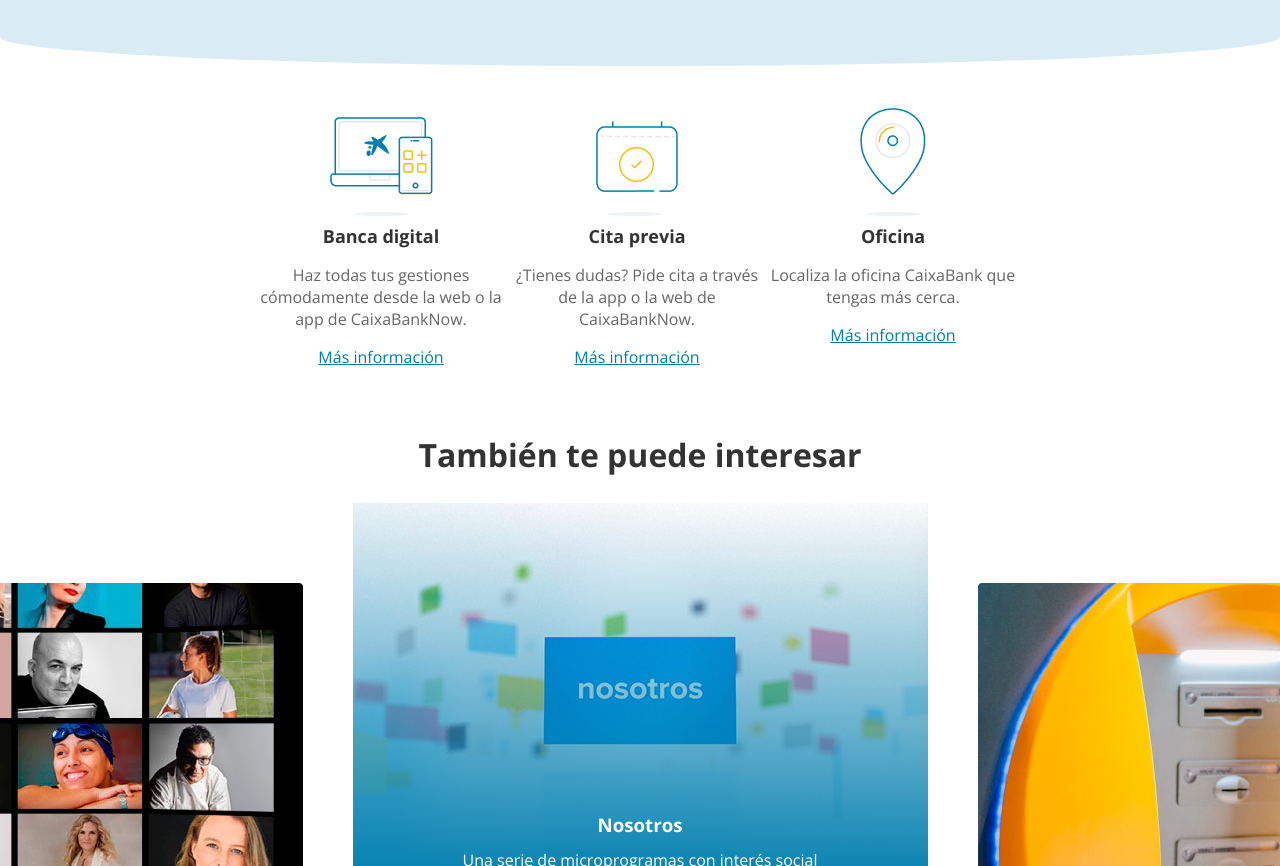
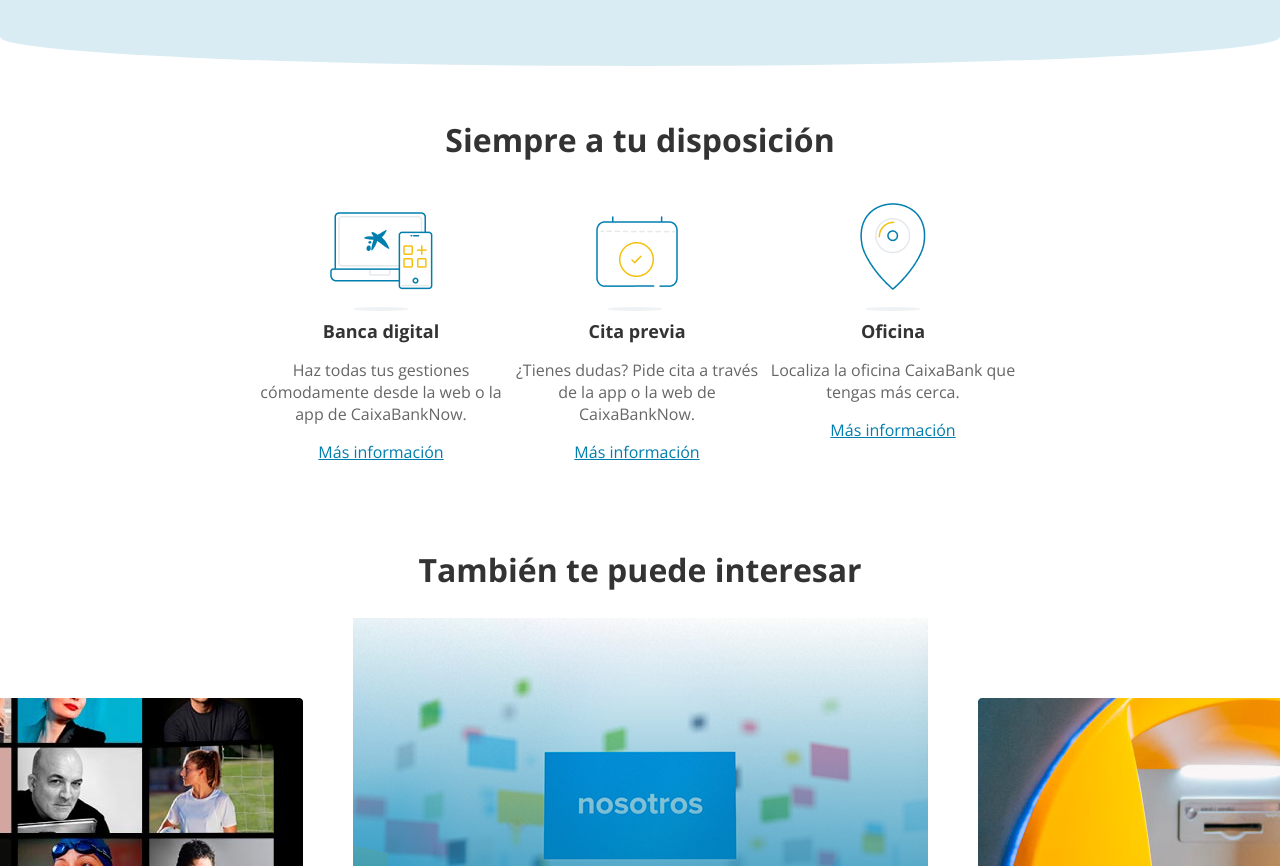
Before and after one commit to ivanhernandez-dev/diw-caixabank, a plain HTML site: page index.html in a window 1280 px wide. Shown: the part 2308-3174 px from the top of the page. Drawn offline with nearby package versions, Linux system fonts and the light colour scheme.

Commit message:
Add title info cards

```diff
--- a/index.html
+++ b/index.html
@@ -227,6 +227,8 @@
             </div>
         </section>
     </div>
+    <div class="c-info-cards">
+        <p class="c-title">Siempre a tu disposición</p>
         <div class="l-columns l-columns--3">
             <div class="c-card-info">
                 <img class="c-card-info__image" src="images/icons/dispositivos.png" alt="">
@@ -245,6 +247,7 @@
                 <span class="c-card-info__title">Oficina</span>
                 <p class="c-card__text">Localiza la oficina CaixaBank que tengas más cerca.</p>
                 <a class="c-card-info__link" href="">Más información</a>
+            </div>
         </div>
     </div>
     <div class="c-interest">
--- a/styles.css
+++ b/styles.css
@@ -190,6 +190,12 @@
     color: var(--color-blue-4);
     font-size: 16px;
 }
+
+.c-info-cards{
+    padding-top: 20px;
+    padding-bottom: 20px;
+}
+
 .c-card{
     border-radius: 10px;
     --c-card-border-color:var(--color-text-dark);
```
Lines whose indentation alone changed are shown as unchanged.
